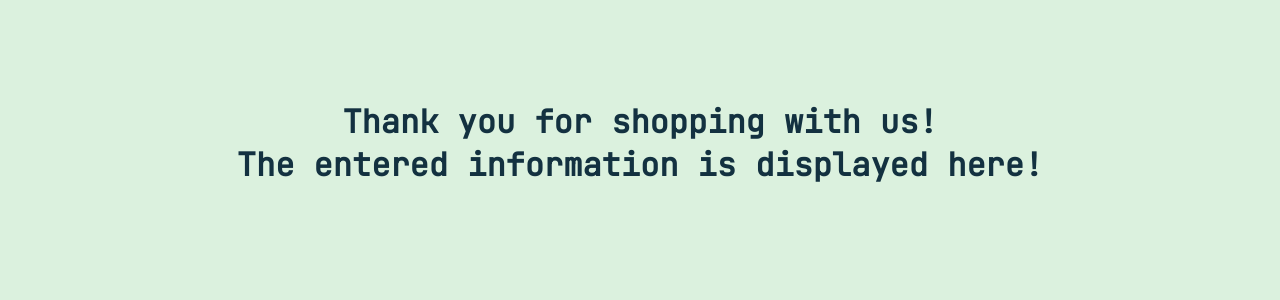
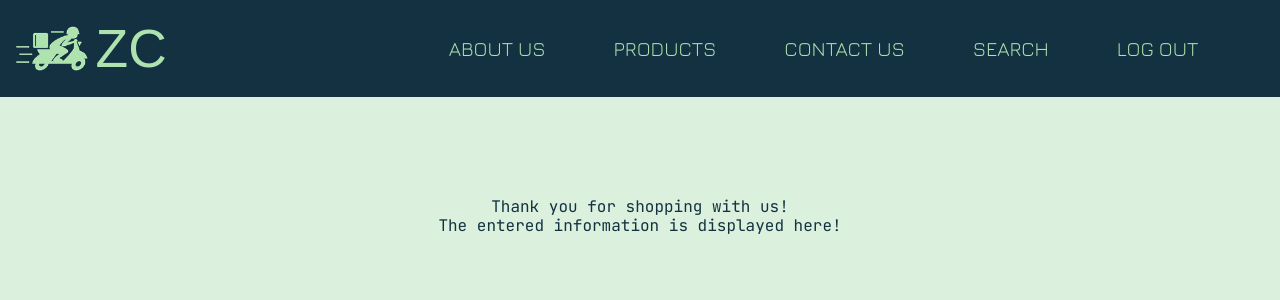
Before and after one commit to N-A-V-I-D/zippy_compost, a PHP site: page /products.php in a window 1280 px wide. Shown: the top 300 px of the page. Run offline with PHP 8.4, Linux system fonts and the light colour scheme; some web fonts are replaced.

Commit message:
final project is good:)
check for final results: https://i6.cims.nyu.edu/~mb8364/zippy_compost/

```diff
--- a/contactAboutus.css
+++ b/contactAboutus.css
@@ -171,6 +171,15 @@
 
 }
 
+.video {
+  display: block;
+  margin:auto;
+  text-align: center;
+  font-size: 10px;
+
+}
+
+
 
 #form1{
     text-align: center;
--- a/login.html
+++ b/login.html
@@ -60,7 +60,7 @@
         <br>
        <input id="submitButton" type="submit" name="submit">
    </form>
-   <a href="indexAfterLogin.html">Temporary submit button</a>
+
    <script src="https://cdn.jsdelivr.net/npm/bootstrap@5.2.3/dist/js/bootstrap.bundle.min.js" integrity="sha384-kenU1KFdBIe4zVF0s0G1M5b4hcpxyD9F7jL+jjXkk+Q2h455rYXK/7HAuoJl+0I4" crossorigin="anonymous"></script>
 
 </body>
--- a/products.php
+++ b/products.php
@@ -3,18 +3,68 @@
 ini_set('display_startup_errors', true);
 error_reporting(E_ALL);
 ?>
-
 <!DOCTYPE>
 <html>
 <head>
+  <title>Store form data in .txt file</title>
+  <meta charset="UTF-8">
+    <meta http-equiv="X-UA-Compatible" content="IE=edge">
+    <meta name="viewport" content="width=device-width, initial-scale=1.0">
+    <title>Profile</title>
+    <link rel="stylesheet" href="contactAboutus.css">
+    <link href="https://cdn.jsdelivr.net/npm/bootstrap@5.2.3/dist/css/bootstrap.min.css" rel="stylesheet" integrity="sha384-rbsA2VBKQhggwzxH7pPCaAqO46MgnOM80zW1RWuH61DGLwZJEdK2Kadq2F9CUG65" crossorigin="anonymous">
+    <link rel='stylesheet' href='https://fonts.googleapis.com/css?family=JetBrains Mono' >
+    <style>
+        body {
+            font-family: 'JetBrains Mono';
+
+      }
+			li {
+				text-align: center;
+			}
+    </style>
+</head>
+<!-- <head>
 	<title>Products</title>
 	<link rel="stylesheet" type="text/css" href="contactAboutus.css">
 	<link rel="stylesheet" href="https://fonts.googleapis.com/css?family=JetBrains Mono" >
 	<style>body, button {font-family: "JetBrains Mono";}</style>
-</head>
+</head> -->
 <body>
 	<?php
-	print("<h1 class='response'> Thank you for shopping with us!<br>The entered information is displayed here!</h1>");
+	echo " <div class='header'><nav id='sumNavbar' class='navbar navbar-dark bg-dark navbar-expand-lg'><div class='container-fluid'>
+				<a class='navbar-brand' href='index.html'>
+						<img class='navBarImg' src='images/navbarIcon.png' alt='brand icon'/>
+								<h1>ZC</h1>
+						</a>
+
+				<button class='navbar-toggler' type='button' data-bs-toggle='collapse' data-bs-target='#navbarSupportedContent' aria-controls='navbarSupportedContent' aria-expanded='false' aria-label='Toggle navigation'>
+			<span class='navbar-toggler-icon'></span>
+				</button>
+
+				<div class='collapse navbar-collapse' id='navbarSupportedContent'>
+					<ul class='navbar-nav me-auzto mb-2 mb-lg-0'>
+						<li class='nav-item '>
+								<a class='nav-link active'aria-current='page' href='aboutus.html'>ABOUT US</a>
+							</li>
+											<li class='nav-item'>
+												<a class='nav-link' href='products.html'>PRODUCTS</a>
+										</li>
+										<li class='nav-item'>
+												<a class='nav-link' href='contact.html'>CONTACT US</a>
+										</li>
+										<li class='nav-item'>
+												<a class='nav-link' href='search.html'>SEARCH</a>
+										</li>
+										<li class='nav-item'>
+												<a class='nav-link' href='index.html'>LOG OUT</a>
+										</li>
+					</ul>
+				</div>
+			</div>
+		</nav>
+	</div>";
+	echo "<h1 class='response'> Thank you for shopping with us!<br>The entered information is displayed here!</h1>";
 	$line = "";
 
 	foreach ($_POST as $key => $value)
```
Also changed, not shown: aboutus.html (+9 -3 lines), login.php (+52 -6 lines), search.php (+6 -6 lines).
